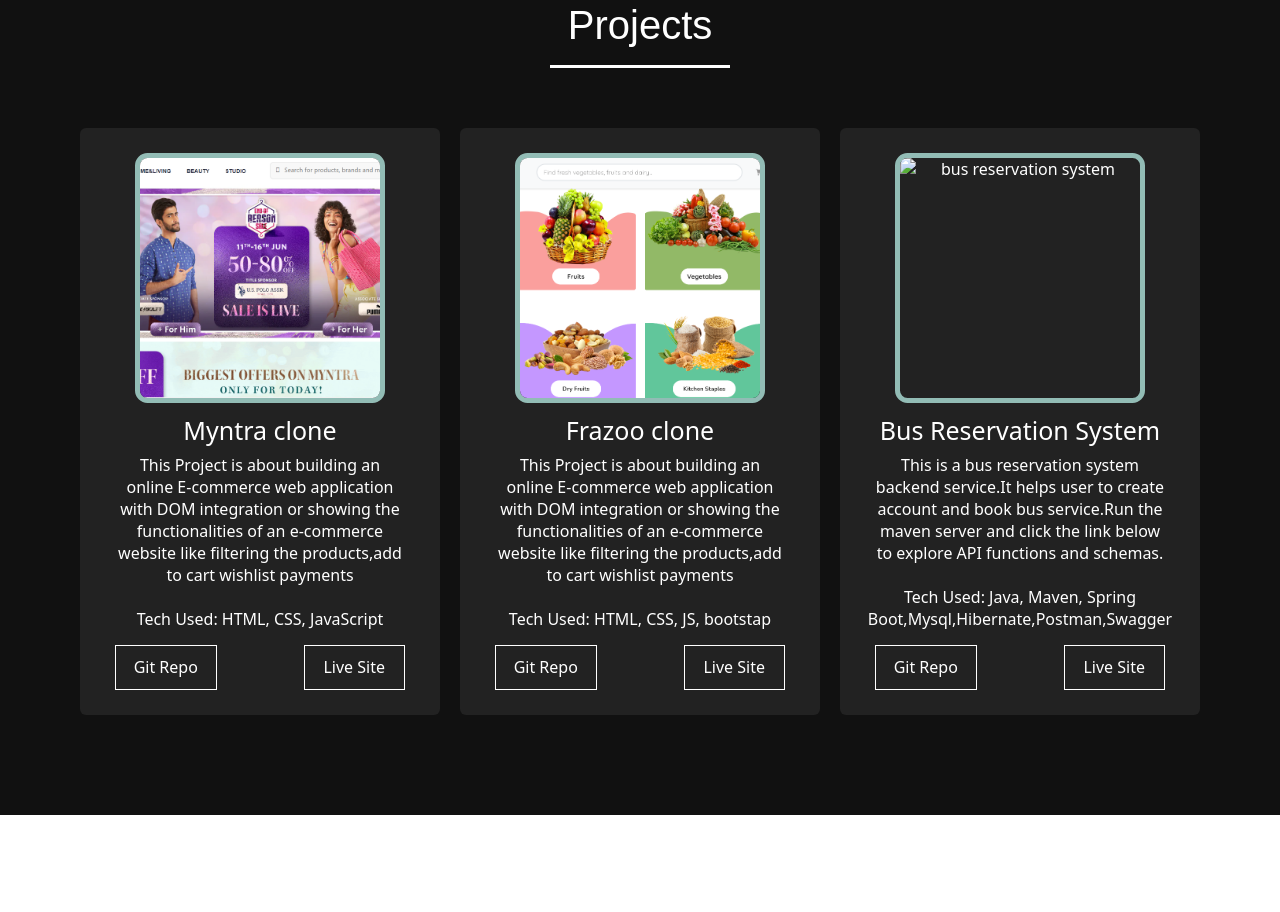
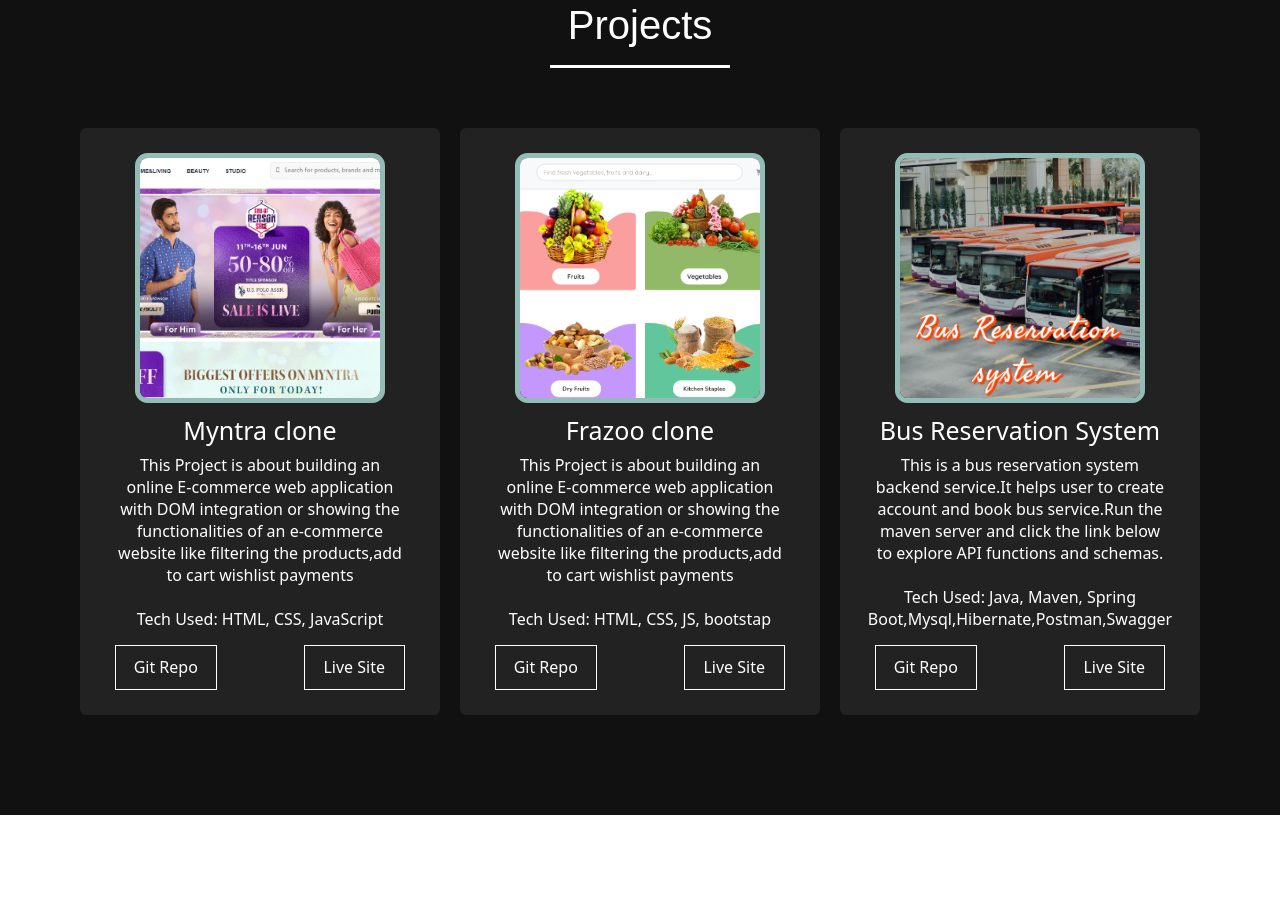
Before and after one commit to sav98aman/protfolia-aman, a plain HTML site: page index.html in a window 1280 px wide. Shown: the part 2980-3892 px from the top of the page. Drawn offline with nearby package versions, Linux system fonts and the light colour scheme; files whose address does not match are found by name.

Commit message:
add image

```diff
--- a/index.html
+++ b/index.html
@@ -182,7 +182,7 @@
                 </div>
                 <div class="card">
                     <div class="box">
-                        <img src="./" alt="bus reservation system">
+                        <img src="./img/Bus.jpeg" alt="bus reservation system">
                         <div class="text">Bus Reservation System</div>
                         <p>This is a bus reservation system backend service.It helps user to create account and book bus service.Run the maven server and click the link below to explore API functions and schemas.</p></br>
                         <p class="techStack">Tech Used: Java, Maven, Spring Boot,Mysql,Hibernate,Postman,Swagger</p>
```
Also changed, not shown: img/Bus.jpeg (added), img/download.jfif (added).
